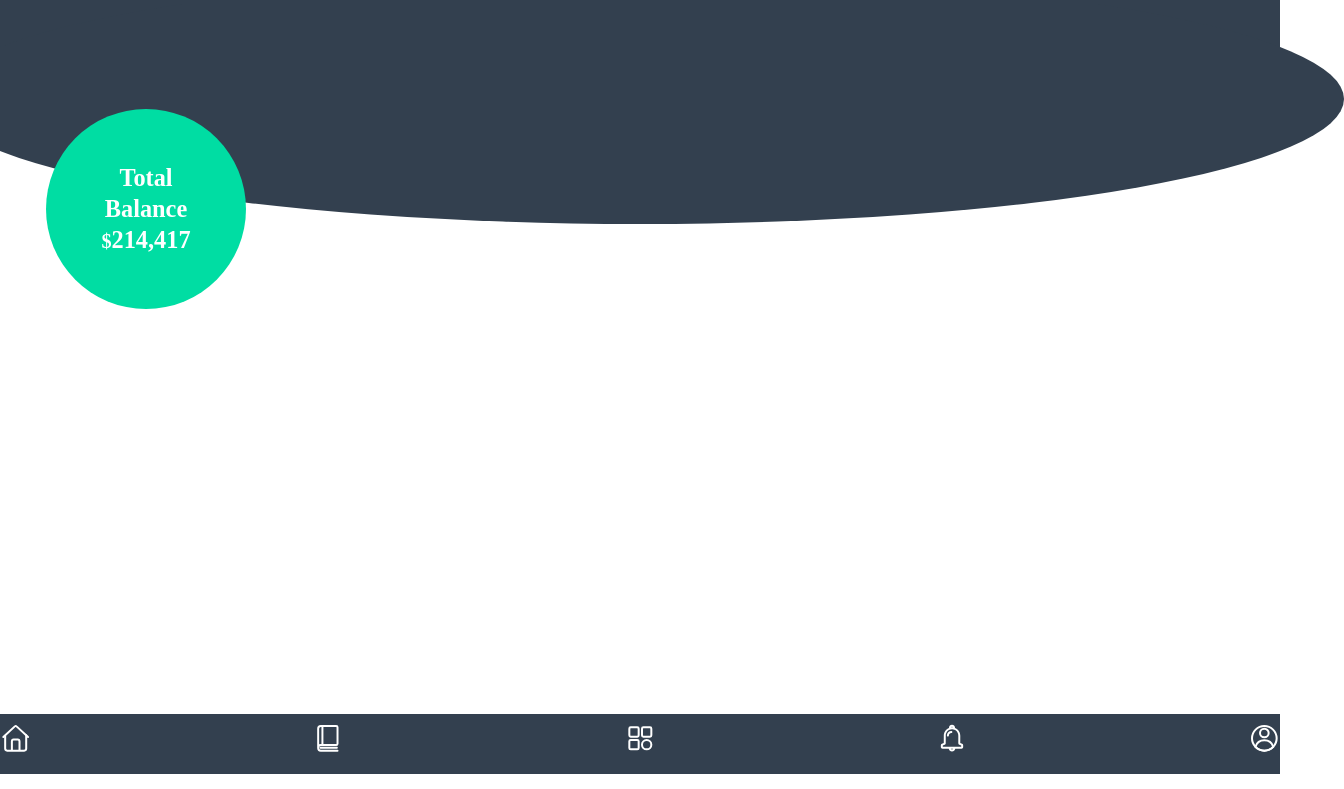
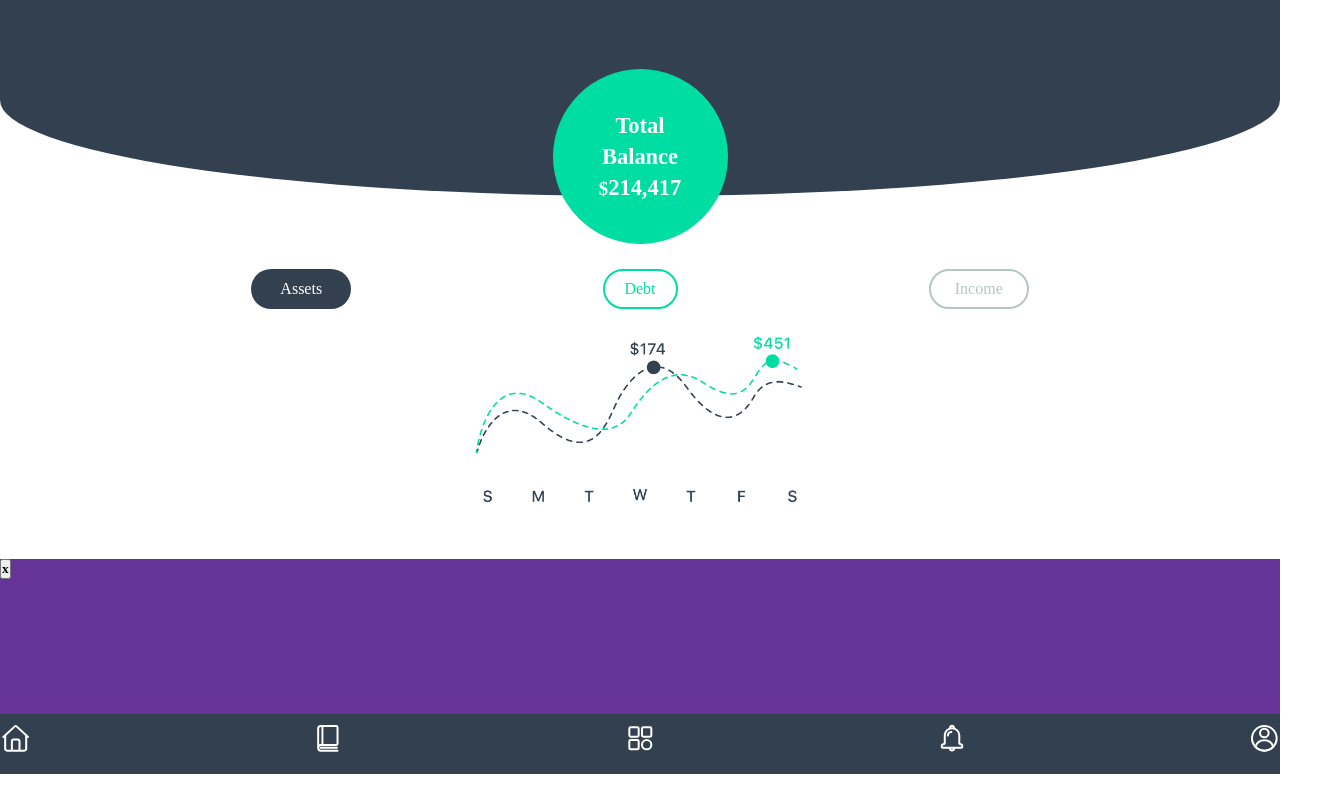
Before and after one commit to DavidJJulio/virtualWallet, a plain HTML site: page views/balance.html in a window 1280 px wide. Shown: the part 26-815 px from the top of the page, 1344 px wide, since content can reach past the window. Drawn offline with Linux system fonts and the light colour scheme; a web font is replaced by a local one.

Commit message:
feat: :construction: Semi-done page 3

```diff
--- a/css/balance.css
+++ b/css/balance.css
@@ -6,21 +6,16 @@
     font-family: "SF-Pro-Text-Regular.otf";
 }
 body {
-    overflow-y: scroll;
-    overflow-x: hidden;
+    width: 100%;
     height: auto;
-    width: 100%;
     display: flex;
-    justify-content: center;
-    align-items: center;
+    flex-direction: column;
 }
-
 .header {
-    margin-bottom: 20px;
     background-color: var(--color-primario);
     top: 0;
     width: 100%;
-    position:sticky;
+    position:relative;
     z-index: 1;
     height: 30px;
     display: flex;
@@ -60,7 +55,7 @@ body {
     height: 60px;
     width: 100%;
     position: fixed;
-    bottom: 0;
+    bottom: 0px;
     background: var(--color-primario);
 }
 .footer ul {
@@ -74,55 +69,112 @@ body {
 .footer ul li a img {
     width: 2em;
 }
+.main {
+    overflow: scroll;
+    width: 100%;
+    height: auto;
+    display: flex;
+    flex-direction: column;
+}
+section {
+    margin-bottom: 30px;
+}
+.main__balance {
+    overflow: hidden;
+    width: 100%;
+    min-height: 300px;
+    display: flex;
+    flex-direction: column;
+}
+.bck-crcl {
+    width: 100%;
+    height: 30vh;
+    position: relative;
+    display: flex;
+    justify-content: center;
+}
+.crcl-img {
+    width: 100%;
+    height: 80%;
+    background-color: var(--color-primario);
+    border-bottom-left-radius: 100%;
+    border-bottom-right-radius: 100%;
+}
 
-.fondo1 {
+.grn-crcl {
+    width: 175px;
+    height: 175px;
+    background: var(--color-secundario);
     position: absolute;
-    top: 0;
-    border-radius: 100%;
-    width: 110%;
-    height: 250px;
+    border-radius: 50%;
+    bottom: 0;
+    display: flex;
+    gap: 5px;
+    flex-direction: column;
+    justify-content: center;
+    align-items: center;
+    font-family: "SF-Pro-Text-Bold";
+    color: var(--color-ternario);
+    text-transform: capitalize;
+    font-size: 1.2em;
+}
+.main__graph {
+    width: 100%;
+    height: auto;
+}
+.buttons {
+    margin-top: 25px;
+    width: 100%;
+    display: flex;
+    flex-direction: row;
+    justify-content: space-evenly;
+    min-height: 40px;
+    max-height: 40px;
+    margin-bottom: 20px;
+}
+.buttons button{
+    border-radius: 20px;
+}
+.assets {
+    width: 100px;
     background-color: var(--color-primario);
-    z-index: -1;
+    color: var(--color-ternario);
+    font-size: 1em;
+    border: none;
+    text-transform: capitalize;
 }
-/* .contbola {
-    display: flex;
-    flex-wrap: wrap;
-    height: 250px;
-    overflow: hidden;
-    justify-content: space-between;
+.debt {
+    width: 75px;
+    border: 2px #00DDA3 solid;
+    background: none;
+    text-transform: capitalize;
+    font-size: 1em;
+    color: var(--color-secundario);
 }
-.bola {
-    margin-right: 40px;
+.income {
     width: 100px;
-    height: 100px;
-    border-radius: 100%;
-    z-index: 100;
-    background-color: #ffffff4f;
-    z-index: 10;
-} */
-.fondo2 {
-    position: absolute;
-    top: 0;
-    width: 100%;
-    height: 150px;
-    background-color: var(--color-primario);
-    z-index: -10;
+    background: none;
+    color: var(--color-cuarto);
+    font-size: 1em;
+    border: 2px #B5C5C3 solid;
+    text-transform: capitalize;
 }
-.total__balance {
-    position: absolute;
-    margin-top: 135px;
-    margin-left: 110px;
-    background-color: var(--color-secundario);
-    width: 200px;
-    height: 200px;
-    border-radius: 100%;
+.graph {
+
     display: flex;
     justify-content: center;
     align-items: center;
-    flex-direction: column;
-    color: var(--color-ternario);
-    text-transform: capitalize;
-    font-family: "SF-Pro-Text-Medium.otf";
-    font-size: 1.3em;
-    gap: 3px;
+    width: auto;
+    height: 200px;
+
 }
+.graph img {
+    object-fit: contain;
+    max-width: 100%;
+    max-height: 100%;
+}
+.main__popimg {
+    width: 100%;
+    background-color: rebeccapurple;
+    height: 200px;
+}
--- a/views/balance.html
+++ b/views/balance.html
@@ -7,21 +7,6 @@
     <title>Balance</title>
 </head>
 <body>
-    <div class="fondo1">
-        <div class="total__balance">
-            <h3>total</h3>
-            <h3>balance</h3>
-            <h3><small>$</small>214,417</h3>
-        </div>
-        <!-- <div class="contbola">
-        <div class="bola"></div>
-        <div class="bola"></div>
-        <div class="bola"></div>
-        <div class="bola"></div> -->
-        </div>
-    </div>
-    <div class="fondo2">
-    </div>
     <header class="header">
         <div class="header__logo">
             <div class="logo__icono"><img src="../storage/img/Group2.svg" alt=""></div>
@@ -29,15 +14,29 @@
         </div>
         <div class="header__menu"><img src="../storage/img/menu2.svg"></div>
     </header>
-    <main>
-        <section class="main__balance">
-
-        </section>
+    <div class="bck-crcl">
+        <div class="crcl-img"></div>
+        <div class="grn-crcl">
+             <h3>total</h3>
+             <h3>balance</h3>
+             <h3><small>$</small>214,417</h3>
+        </div>
+    </div>
+    <main class="main">
         <section class="main__graph">
-
+            <div class="buttons">
+                <button class="assets">assets</button>
+                <button class="debt">debt</button>
+                <button class="income">income</button>
+            </div>
+            <div class="graph"><img src="../storage/img/graph.png" alt=""></div>
         </section>
         <section class="main__popimg">
-
+            <div class="salir"><button><strong>x</strong></button></div>
+            <div class="container">
+                <div></div>
+                <article></article>
+            </div>
         </section>
     </main>
     <footer class="footer">
```
Also changed, not shown: storage/img/graph.png (added).
